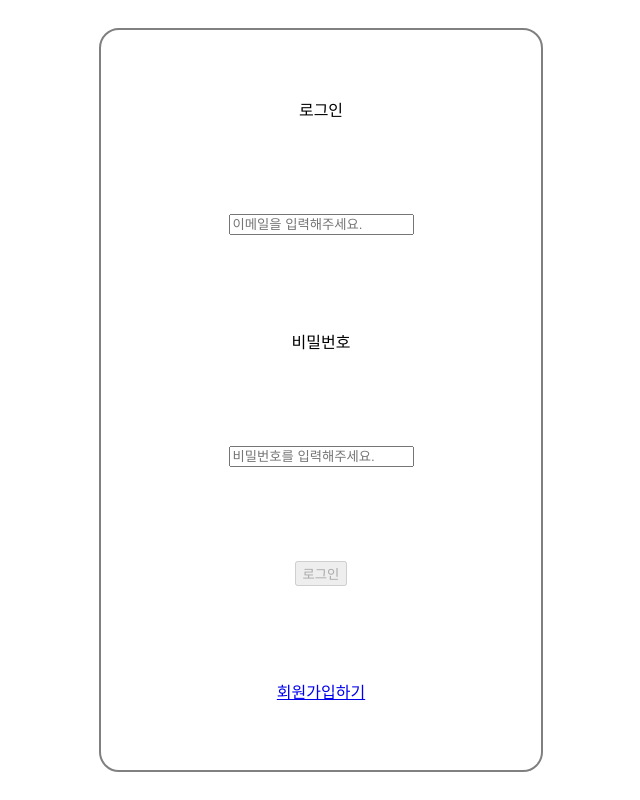
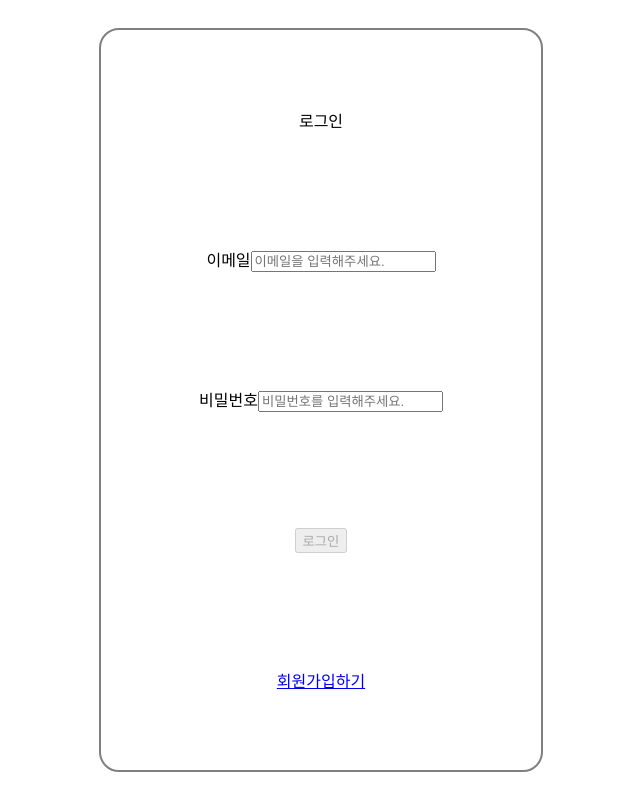
Before and after one commit to 2hakjoon/wanted-pre-onboarding-challenge-fe-1, a React (Create React App) app: page / in a window 1280 px wide. Shown: the whole page, without its empty margins (319-959 px from the left). Built offline with nearby package versions, Linux system fonts and the light colour scheme.

Commit message:
REFACTOR - InputLabel component

```diff
--- /dev/null
+++ b/src/common/components/input/InputLabel.tsx
@@ -0,0 +1,22 @@
+import React from 'react';
+import { UseFormRegisterReturn } from 'react-hook-form';
+import styled from 'styled-components';
+
+const Wrapper = styled.div``;
+
+interface InputLabel {
+  title: string;
+  register: UseFormRegisterReturn<string>;
+  placeholder: string;
+}
+
+function InputLabel({ title, register, placeholder, ...rest }: InputLabel) {
+  return (
+    <Wrapper {...rest}>
+      <span>{title}</span>
+      <input {...register} className="input" placeholder={placeholder} />
+    </Wrapper>
+  );
+}
+
+export default InputLabel;
--- a/src/screen/login/LoginScreen.tsx
+++ b/src/screen/login/LoginScreen.tsx
@@ -3,6 +3,7 @@ import React from 'react';
 import { useForm } from 'react-hook-form';
 import styled from 'styled-components';
 import { LoginParams, apiLogin, LoginResponse } from '../../api/Auth/login';
+import InputLabel from '../../common/components/input/InputLabel';
 import { emailPattern, passwordPattern } from '../../common/constants/regex';
 
 const Wrapper = styled.section`
@@ -58,19 +59,19 @@ function LoginScreen() {
     <Wrapper>
       <form onSubmit={handleSubmit(loginHandler)}>
         <span className="text-head">로그인</span>
-        <input
-          {...register('email', { pattern: emailPattern })}
-          className="input"
+        <InputLabel
+          title="이메일"
+          register={register('email', { pattern: emailPattern })}
           data-cy="input-email"
           placeholder="이메일을 입력해주세요."
         />
-        <span>비밀번호</span>
-        <input
-          {...register('password', { pattern: passwordPattern })}
-          className="input"
+        <InputLabel
+          title="비밀번호"
           data-cy="input-password"
+          register={register('password', { pattern: passwordPattern })}
           placeholder="비밀번호를 입력해주세요."
         />
+
         <button className="btn-login" type="submit" data-cy="button-login" disabled={isFullFilled()}>
           로그인
         </button>
--- a/src/screen/sign-up/SignUpScreen.tsx
+++ b/src/screen/sign-up/SignUpScreen.tsx
@@ -4,6 +4,7 @@ import { useForm } from 'react-hook-form';
 import { useNavigate } from 'react-router-dom';
 import styled from 'styled-components';
 import { apiSignUp, SignUpParams, SignUpResponse } from '../../api/Auth/signUp';
+import InputLabel from '../../common/components/input/InputLabel';
 import { emailPattern, passwordPattern } from '../../common/constants/regex';
 
 const Wrapper = styled.section`
@@ -61,15 +62,16 @@ function SignUpScreen() {
     <Wrapper>
       <form onSubmit={handleSubmit(joinHandler)}>
         <span className="text-head">회원가입</span>
-        <span>이메일</span>
-
-        <input {...register('email', { pattern: emailPattern, required: true })} data-cy="input-email" />
-        <span>비밀번호</span>
-        <input
-          type="password"
-          {...register('password', { pattern: passwordPattern, required: true })}
-          className="input"
+        <InputLabel
+          title="이메일"
+          register={register('email', { pattern: emailPattern })}
+          data-cy="input-email"
+          placeholder="이메일을 입력해주세요."
+        />
+        <InputLabel
+          title="비밀번호"
           data-cy="input-password"
+          register={register('password', { pattern: passwordPattern })}
           placeholder="비밀번호를 입력해주세요."
         />
         <button disabled={isFullFilled()} className="btn-join" type="submit" data-cy="button-join">
```
